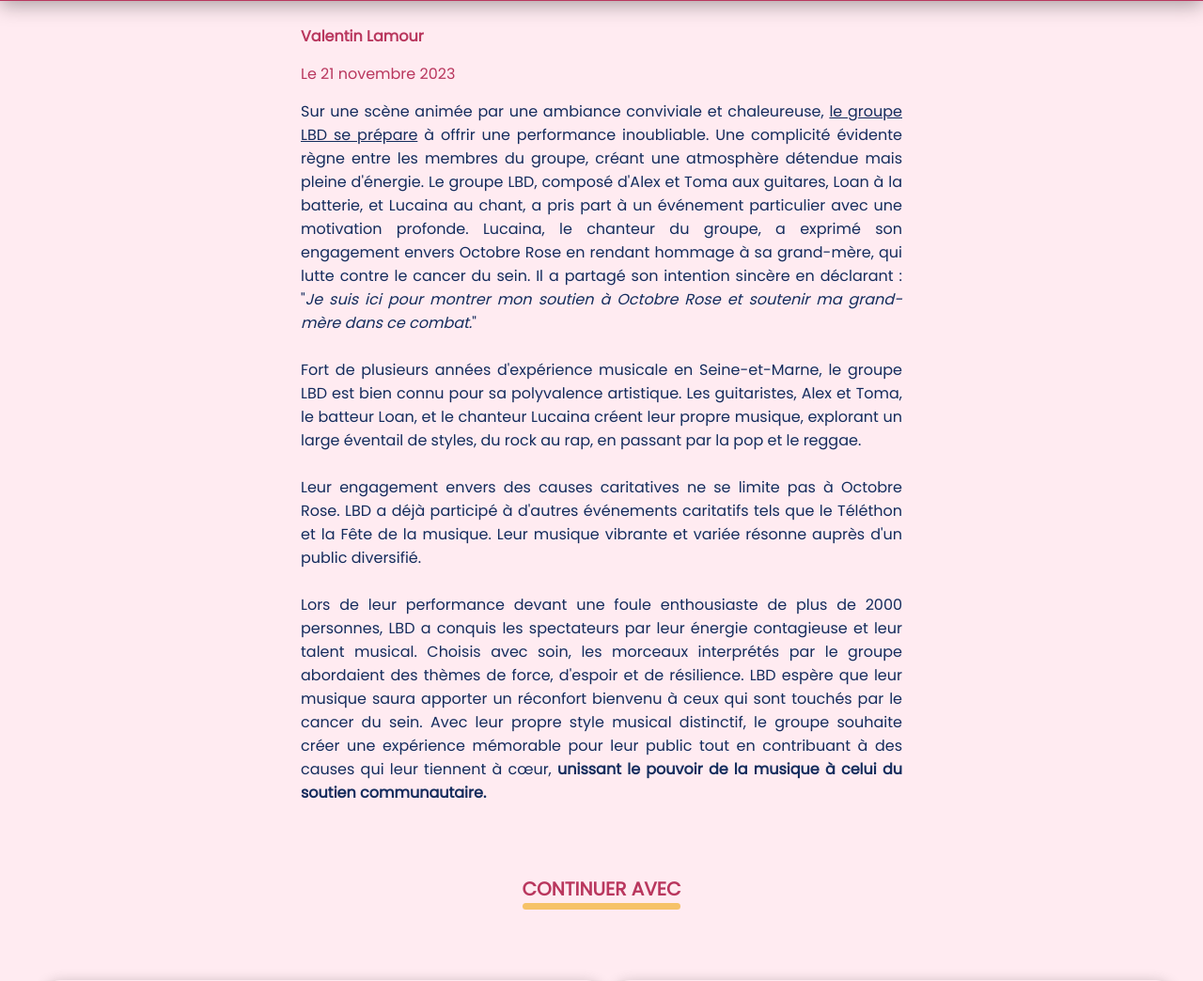
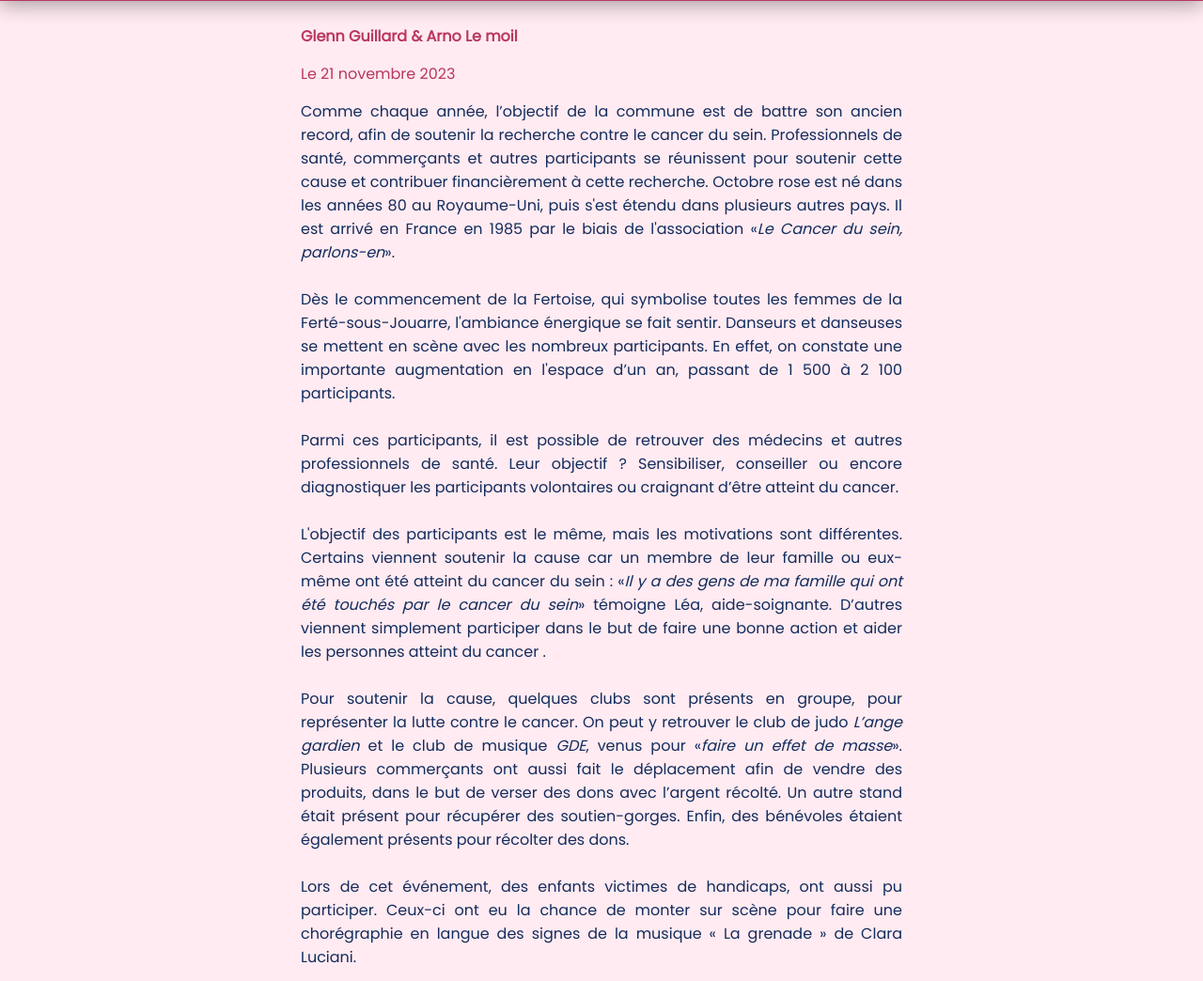
Before and after one commit to Glenn-Guillard-MMI/OctobreRose, a PHP site: page /article_Glenn_Arno.php in a window 1280 px wide. Shown: the part 921-1965 px from the top of the page at 94% size. Run offline with PHP 8.4, Linux system fonts and the light colour scheme.

Commit message:
Article Glenn et Arno

```diff
--- a/article_Glenn_Arno.php
+++ b/article_Glenn_Arno.php
@@ -30,42 +30,70 @@ require_once 'up.html';
         </section>
         <section>
             <article id="texte_art">
-                <p>Valentin Lamour</p>
+                <p>Glenn Guillard & Arno Le moil</p>
                 <p>Le 21 novembre 2023</p>
                 <p>
-                    Sur une scène animée par une ambiance conviviale et chaleureuse, <u>le groupe LBD
-                        se prépare</u> à offrir une performance inoubliable. Une complicité évidente règne
-                    entre les membres du groupe, créant une atmosphère détendue mais pleine
-                    d'énergie. Le groupe LBD, composé d'Alex et Toma aux guitares, Loan à la batterie,
-                    et Lucaina au chant, a pris part à un événement particulier avec une motivation
-                    profonde. Lucaina, le chanteur du groupe, a exprimé son engagement envers
-                    Octobre Rose en rendant hommage à sa grand-mère, qui lutte contre le cancer
-                    du sein. Il a partagé son intention sincère en déclarant : "<i>Je suis ici pour montrer
-                        mon soutien à Octobre Rose et soutenir ma grand-mère dans ce combat.</i>"
+                    Comme chaque année, l’objectif de la commune est de battre son ancien record, afin de soutenir la
+                    recherche contre le cancer du sein. Professionnels de santé, commerçants et autres participants se
+                    réunissent pour soutenir cette cause et contribuer financièrement à cette recherche.
+                    Octobre rose est né dans les années 80 au Royaume-Uni, puis s'est étendu dans plusieurs autres pays.
+                    Il est arrivé en France en 1985 par le biais de l'association «<i>Le Cancer du sein,
+                        parlons-en</i>».
+
                 </p>
                 <br />
-                <p>Fort de plusieurs années d'expérience musicale en Seine-et-Marne, le groupe LBD
-                    est bien connu pour sa polyvalence artistique. Les guitaristes, Alex et Toma, le
-                    batteur Loan, et le chanteur Lucaina créent leur propre musique, explorant un
-                    large éventail de styles, du rock au rap, en passant par la pop et le reggae.</p>
+                <p>Dès le commencement de la Fertoise, qui symbolise toutes les femmes de la Ferté-sous-Jouarre,
+                    l'ambiance énergique se fait sentir. Danseurs et danseuses se mettent en scène avec les nombreux
+                    participants. En effet, on constate une importante augmentation en l'espace d’un an, passant de 1
+                    500 à 2 100 participants.
+                </p>
                 <br>
-                <p>Leur engagement envers des causes caritatives ne se limite pas à Octobre Rose.
-                    LBD a déjà participé à d'autres événements caritatifs tels que le Téléthon et la
-                    Fête de la musique. Leur musique vibrante et variée résonne auprès d'un public
-                    diversifié.
+                <p>Parmi ces participants, il est possible de retrouver des médecins et autres professionnels de santé.
+                    Leur objectif ? Sensibiliser, conseiller ou encore diagnostiquer les participants volontaires ou
+                    craignant d’être atteint du cancer.
+
 
                 </p>
                 <br>
                 <p>
-                    Lors de leur performance devant une foule enthousiaste de plus de 2000
-                    personnes, LBD a conquis les spectateurs par leur énergie contagieuse et leur
-                    talent musical. Choisis avec soin, les morceaux interprétés par le groupe
-                    abordaient des thèmes de force, d'espoir et de résilience. LBD espère que leur
-                    musique saura apporter un réconfort bienvenu à ceux qui sont touchés par le
-                    cancer du sein. Avec leur propre style musical distinctif, le groupe souhaite créer
-                    une expérience mémorable pour leur public tout en contribuant à des causes qui
-                    leur tiennent à cœur, <b>unissant le pouvoir de la musique à celui du soutien
-                        communautaire.</b>
+                    L'objectif des participants est le même, mais les motivations sont différentes. Certains viennent
+                    soutenir la cause car un membre de leur famille ou eux-même ont été atteint du cancer du sein :
+                    «<i>Il
+                        y a des gens de ma famille qui ont été touchés par le cancer du sein</i>» témoigne Léa,
+                    aide-soignante.
+                    D’autres viennent simplement participer dans le but de faire une bonne action et aider les personnes
+                    atteint du cancer .
+                </p>
+                <br>
+                <p>Pour soutenir la cause, quelques clubs sont présents en groupe, pour représenter la lutte contre le
+                    cancer. On peut y retrouver le club de judo <i>L’ange gardien</i> et le club de musique <i>GDE</i>,
+                    venus pour «<i>faire un effet de masse</i>». Plusieurs commerçants ont aussi fait le déplacement
+                    afin de vendre des
+                    produits, dans le but de verser des dons avec l’argent récolté. Un autre stand était présent pour
+                    récupérer des soutien-gorges. Enfin, des bénévoles étaient également présents pour récolter des
+                    dons.</p>
+                <br>
+                <p>Lors de cet événement, des enfants victimes de handicaps, ont aussi pu participer. Ceux-ci ont eu la
+                    chance de monter sur scène pour faire une chorégraphie en langue des signes de la musique « La
+                    grenade » de Clara Luciani.</p>
+                <br>
+                <p>Vers 11h00, les participants écoutent le discours du maire de La-Ferté-sous-Jouarre, monsieur Ugo
+                    Pezzetta. “<i>La semaine dernière Coulommiers a battu un record, aujourd’hui La-Ferté-sous-Jouarre
+                        bat
+                        à son tour un record, nous sommes un territoire de record [...] 2 100 personnes présentes
+                        aujourd’hui, nous avons le plaisir de remettre à la ligue contre le cancer un chèque de 20 500
+                        euros</i>” déclare Ugo Pezzetta. Ce chèque bas l’ancien record de La-Ferté-sous-Jouarre qui,
+                    l’an
+                    dernier, avait réussi à récolter 17 000 euros.
+                </p>
+                <br>
+                <p>Après ce discours, l’heure du départ sonne. Les participants commencent leurs courses de 4,5 ou 6,5
+                    Km, suivis des randonneurs qui ont la possibilité d’être accompagnés de leurs chiens. Après avoir
+                    parcouru de nombreux kilomètres, les participants ont pu se restaurer à la buvette directement
+                    installée au sein de l’événement.</p>
+                <br>
+                <p>Ils auront également l’occasion de se détendre en musique grâce au concert du groupe LDB, qui
+                    clôturé cet événement annuel.
                 </p>
             </article>
         </section>
@@ -76,7 +104,7 @@ require_once 'up.html';
                 <div class="flex_art">
                     <a href="article_Yanis.php" class="article_a">
 
-                    <div class="art">
+                        <div class="art">
                             <img src="Ressources/img/img_coiffeur.jpg">
                             <h1 class="justititre">Au côté des commerçants participant à Octobre rose.</h1>
                             <p class="justitexte">Nous plongeons au cœur d’Octobre Rose ce vendredi 13 octobre, auprès
```
